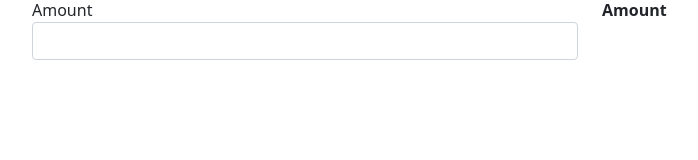
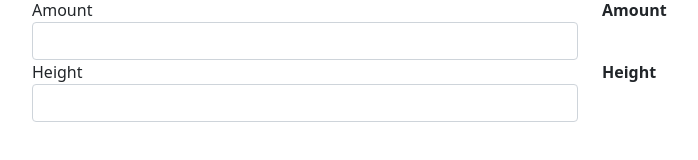
Before and after one commit to heshanu/angular-cczlvk, an Angular app: page / in a window 1280 px wide. Shown: the part 168-328 px from the top of the page, without its empty margins (50-748 px from the left). Built offline with nearby package versions, Linux system fonts and the light colour scheme.

Commit message:
3 files modified added height in 2 decimal places

```diff
--- a/src/app/app.component.html
+++ b/src/app/app.component.html
@@ -56,4 +56,18 @@
   </div>
 </div>
 </div>
+
+<div class="row">
+<div class="form-group col">
+  <label>Height</label>
+  <input class="form-control"  (input)="onHeightChange($event)" />
 </div>
+
+<div class="col">
+  <label><b>Height</b></label>
+  <div>
+    {{ height | number: '1.1-2' }}
+  </div>
+</div>
+</div>
+</div>
--- a/src/app/app.component.ts
+++ b/src/app/app.component.ts
@@ -8,8 +8,11 @@ import { Component } from '@angular/core';
 export class AppComponent  {
 
   name:string;date:string;
-  amount:number;
+  amount:number;height:number;
 
+  onHeightChange(event:any){
+    this.height=parseFloat(event.target.value);
+  }
   onNameChange(event:any){
     this.name=event.target.value;
   }
```
Also changed, not shown: package.json (+13 -12 lines).
